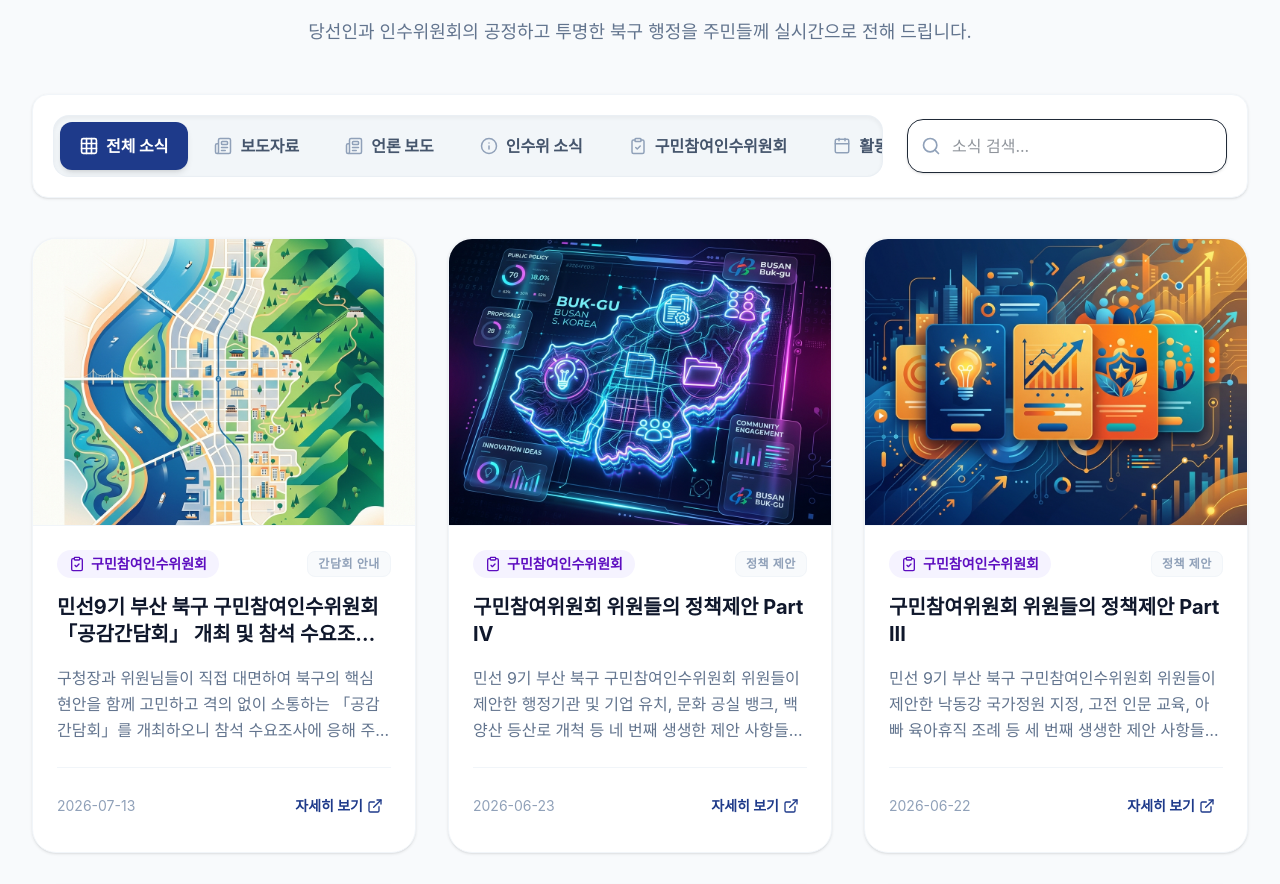
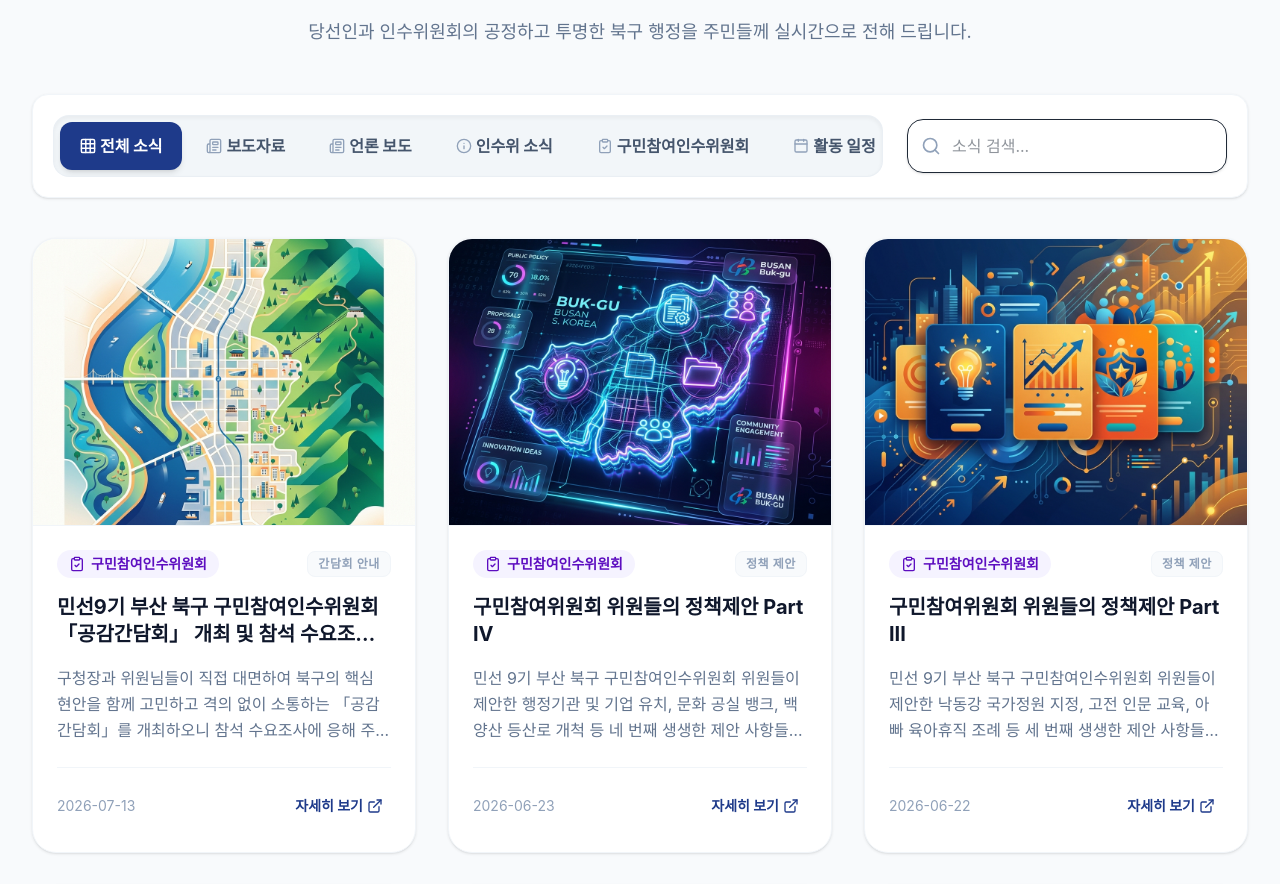
Before and after one commit to aiu144346/bukguMHJ, a React (Vite) app: page / in a window 1280 px wide. Shown: the part 2076-2960 px from the top of the page. Built offline with nearby package versions, Linux system fonts and the light colour scheme; grey boxes are pictures that could not be loaded; a web font is replaced by a local one.

Commit message:
style: optimize ActivityBoard navigation tabs layout and padding

```diff
--- a/src/components/ActivityBoard.tsx
+++ b/src/components/ActivityBoard.tsx
@@ -347,10 +347,10 @@ export default function ActivityBoard() {
         </div>
 
         {/* Filters and Search controls */}
-        <div className="mt-12 flex flex-col md:flex-row md:items-center md:justify-between gap-6 bg-white p-4 sm:p-5 rounded-2xl shadow-sm border border-slate-100">
+        <div className="mt-12 flex flex-col lg:flex-row lg:items-center lg:justify-between gap-4 sm:gap-6 bg-white p-4 sm:p-5 rounded-2xl shadow-sm border border-slate-100">
 
           {/* Segmented Control Tab Bar */}
-          <div className="flex w-full md:max-w-4xl overflow-x-auto whitespace-nowrap bg-slate-100/90 p-1.5 rounded-2xl border border-slate-200/50 shadow-inner gap-1.5 scrollbar-none">
+          <div className="flex w-full lg:max-w-4xl overflow-x-auto whitespace-nowrap bg-slate-100/90 p-1.5 rounded-2xl border border-slate-200/50 shadow-inner gap-1 scrollbar-none">
             {tabs.map((tab) => {
               const Icon = tab.icon;
               const isActive = activeTab === tab.id;
@@ -359,13 +359,13 @@ export default function ActivityBoard() {
                   key={tab.id}
                   onClick={() => setActiveTab(tab.id as any)}
                   type="button"
-                  className={`inline-flex items-center justify-center gap-2 px-5 py-3 text-sm sm:text-base font-extrabold rounded-xl transition-all duration-200 cursor-pointer shrink-0 group ${
+                  className={`inline-flex items-center justify-center gap-1 px-2.5 py-2 sm:px-3.5 sm:py-2.5 lg:px-5 lg:py-3 text-[11px] sm:text-xs md:text-sm lg:text-base font-extrabold rounded-xl transition-all duration-200 cursor-pointer shrink-0 group ${
                     isActive
                       ? 'bg-[#1E3A8A] text-white shadow-md'
                       : 'text-slate-600 hover:text-slate-900 hover:bg-slate-200/50'
                   }`}
                 >
-                  <Icon className={`h-4.5 w-4.5 shrink-0 transition-transform duration-200 ${isActive ? 'scale-110 text-white' : 'text-slate-400 group-hover:text-slate-600'}`} />
+                  <Icon className={`h-3.5 w-3.5 sm:h-4 sm:w-4 shrink-0 transition-transform duration-200 ${isActive ? 'scale-110 text-white' : 'text-slate-400 group-hover:text-slate-600'}`} />
                   <span>{tab.label}</span>
                 </button>
               );
@@ -373,7 +373,7 @@ export default function ActivityBoard() {
           </div>
 
           {/* Search bar */}
-          <div className="relative w-full md:max-w-xs">
+          <div className="relative w-full lg:max-w-xs">
             <span className="absolute inset-y-0 left-0 flex items-center pl-3.5 pointer-events-none">
               <Search className="h-5 w-5 text-slate-400" />
             </span>
```
